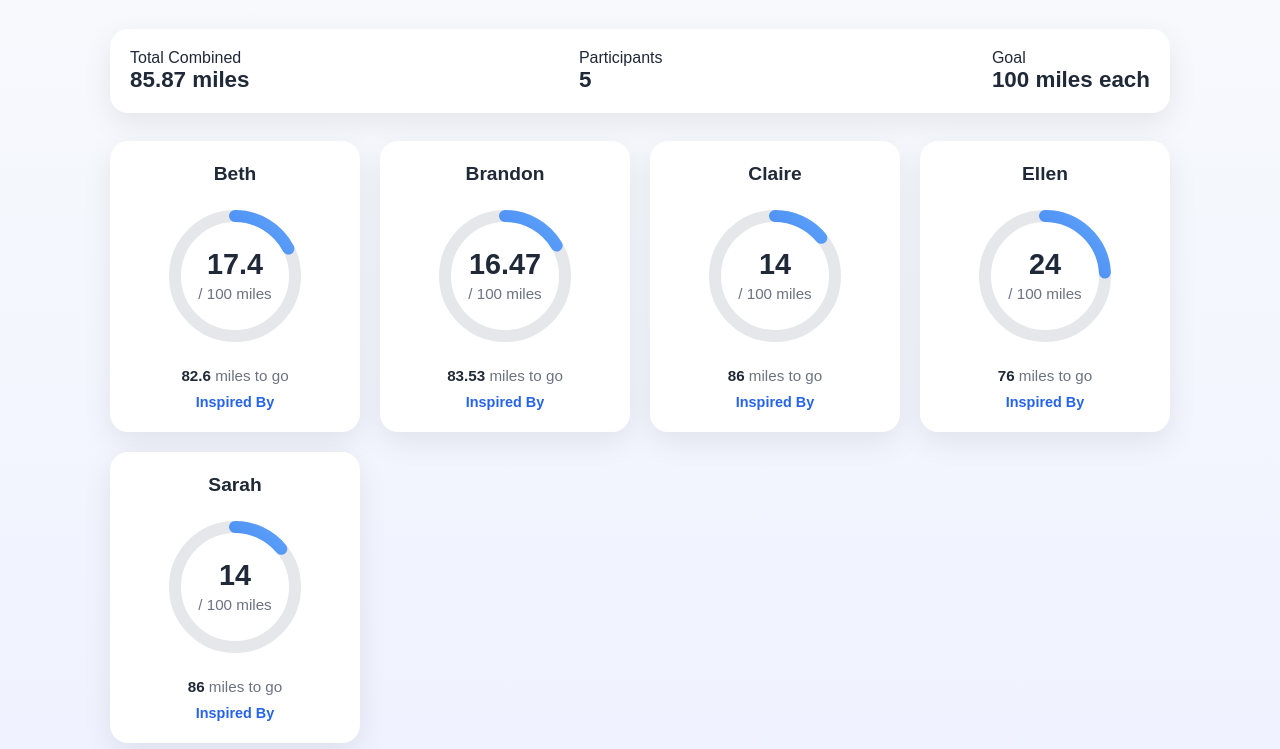
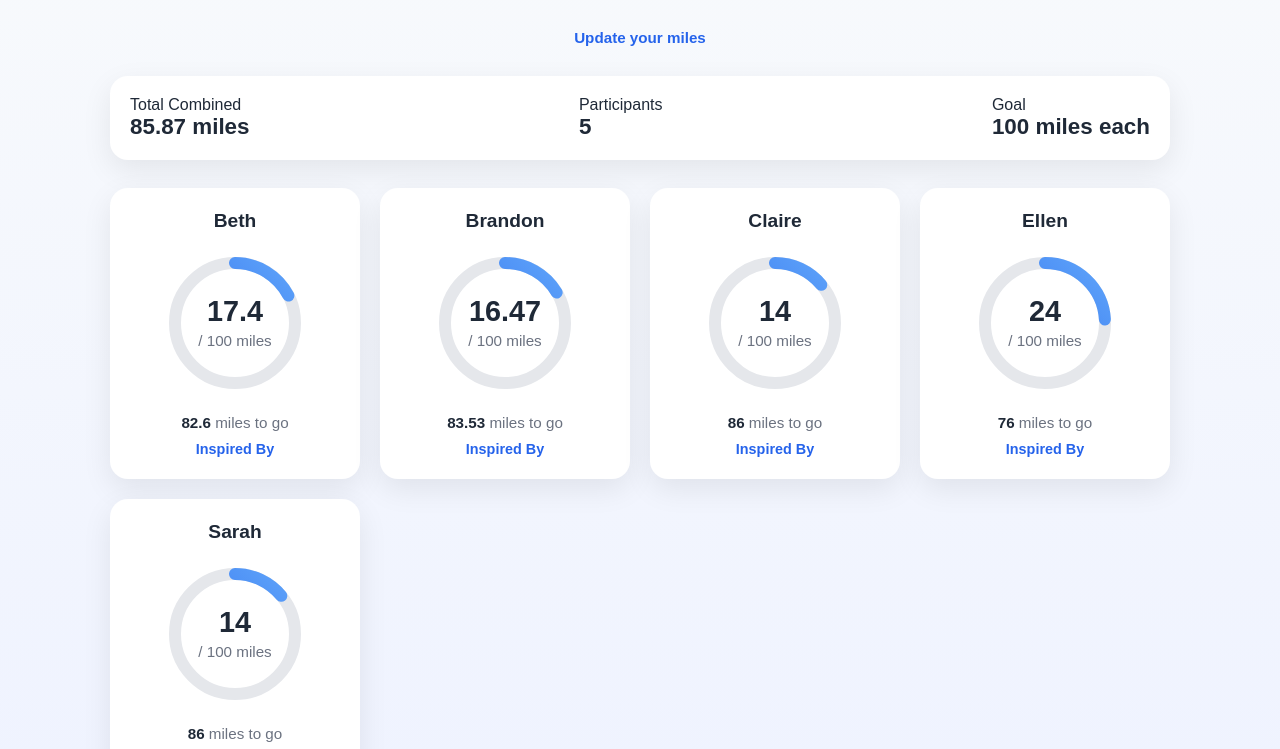
Before and after one commit to brapru/hundredmileclub, a plain HTML site: page index.html in a window 1280 px wide. Shown: the part 107-856 px from the top of the page. Drawn offline with Linux system fonts and the light colour scheme.

Commit message:
update index page

```diff
--- a/index.html
+++ b/index.html
@@ -152,6 +152,13 @@
       color: var(--text);
     }
 
+    .header-note {
+      text-align: center;
+      margin-bottom: 30px;
+      color: var(--muted);
+      font-size: 0.95rem;
+    }
+
     .footer-note {
       text-align: center;
       margin-top: 30px;
@@ -201,6 +208,11 @@
       <h1>100 Mile Club</h1>
       <p>For the apparel</p>
     </div>
+
+    <div class="header-note">
+      <a href="./update.html" class="update-link">Update your miles</a>
+    </div>
+
 
     <div id="errorBox"></div>
 
```
